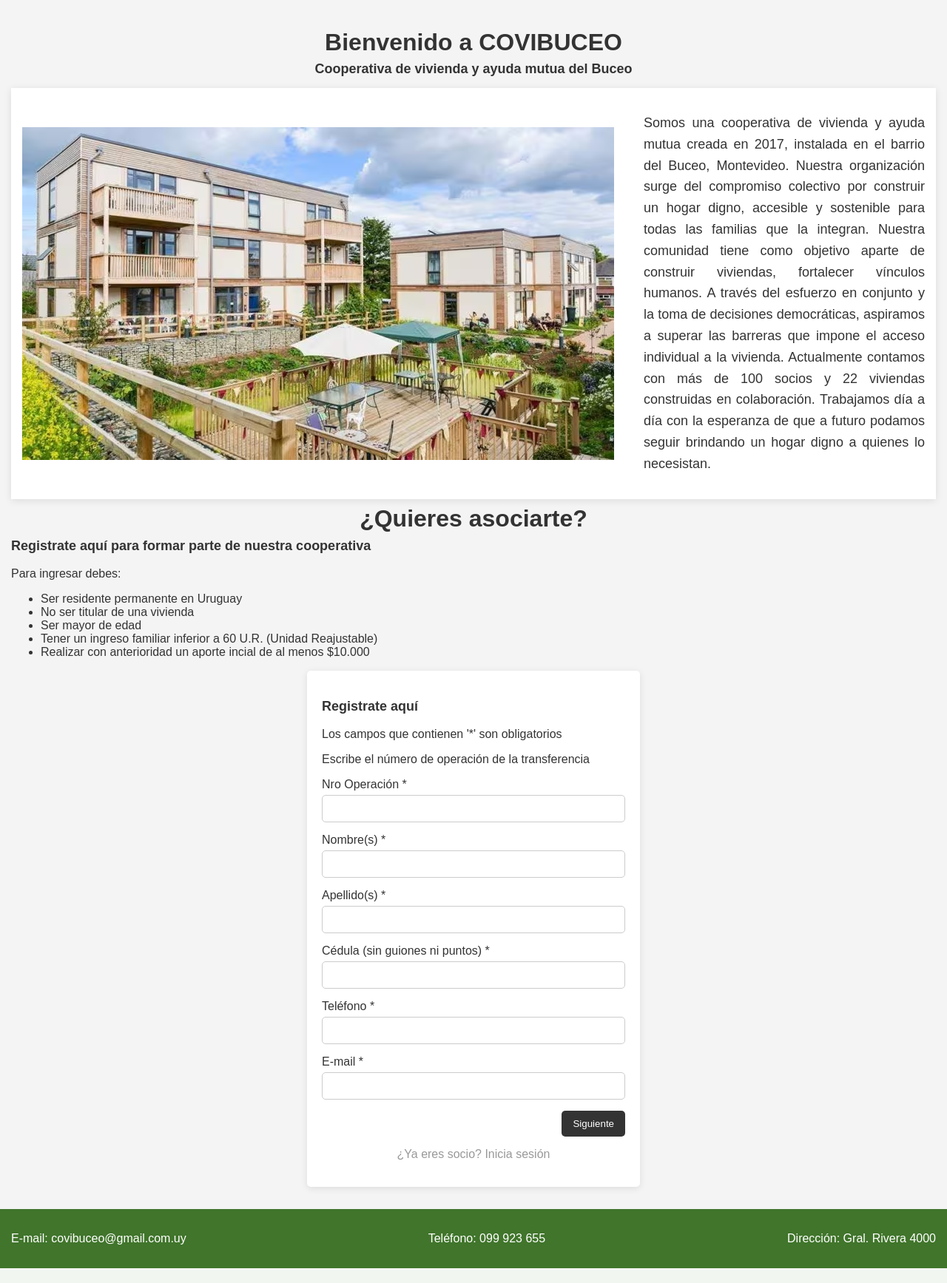
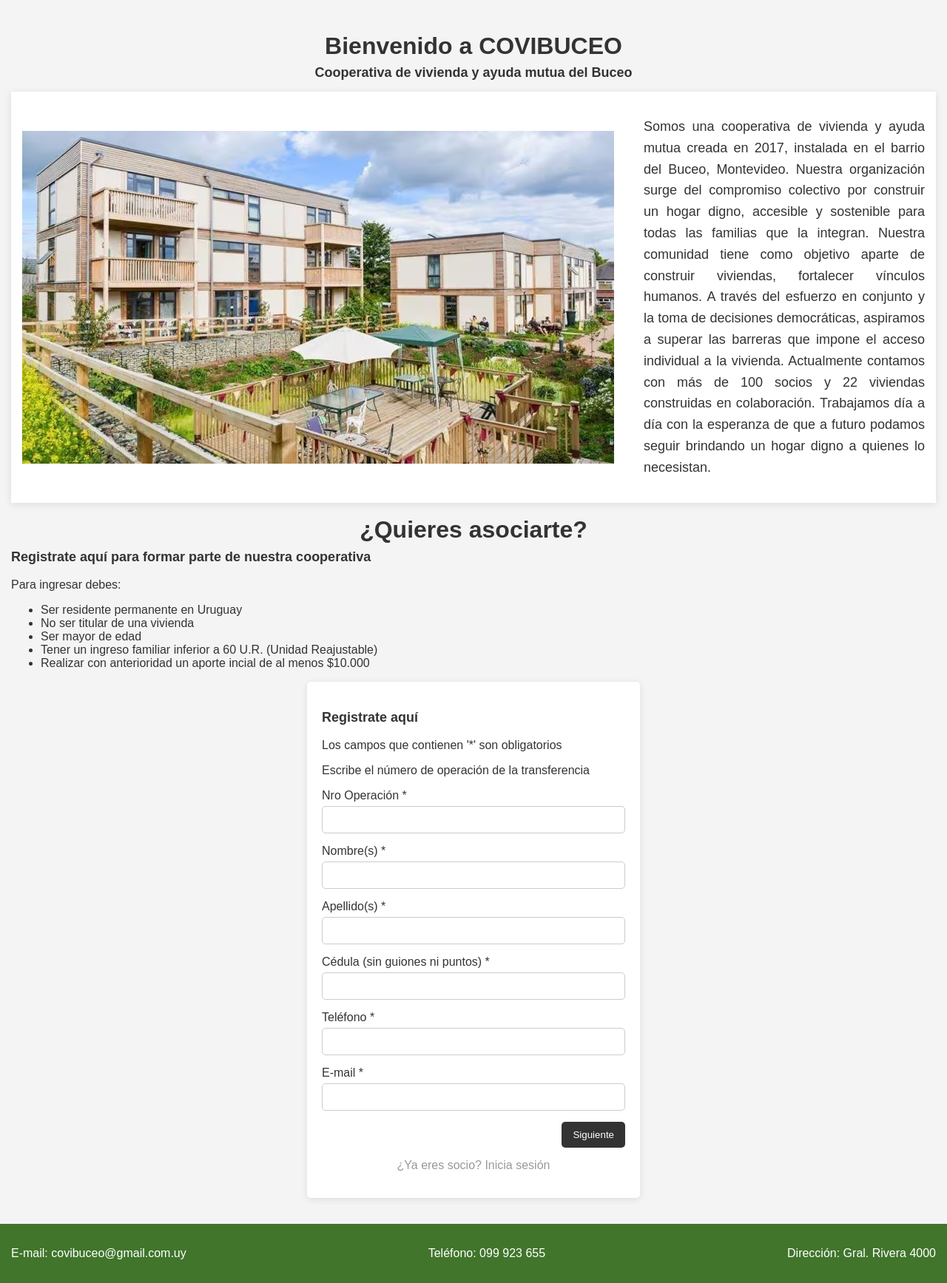
Before and after one commit to Softwares-Saturno-S-A-S/Covibuceo, a PHP site: page / in a window 1280 px wide. Shown: the part 144-1879 px from the top of the page at 74% size. Run offline with PHP 8.4, Linux system fonts and the light colour scheme.

Commit message:
CAmbié el padding de las "section"

```diff
--- a/css/estilos.css
+++ b/css/estilos.css
@@ -40,7 +40,7 @@
         }
 
         section{
-            padding: 0 15px;
+            padding: 5px 15px;
         }
 
         p, li, label{
```
